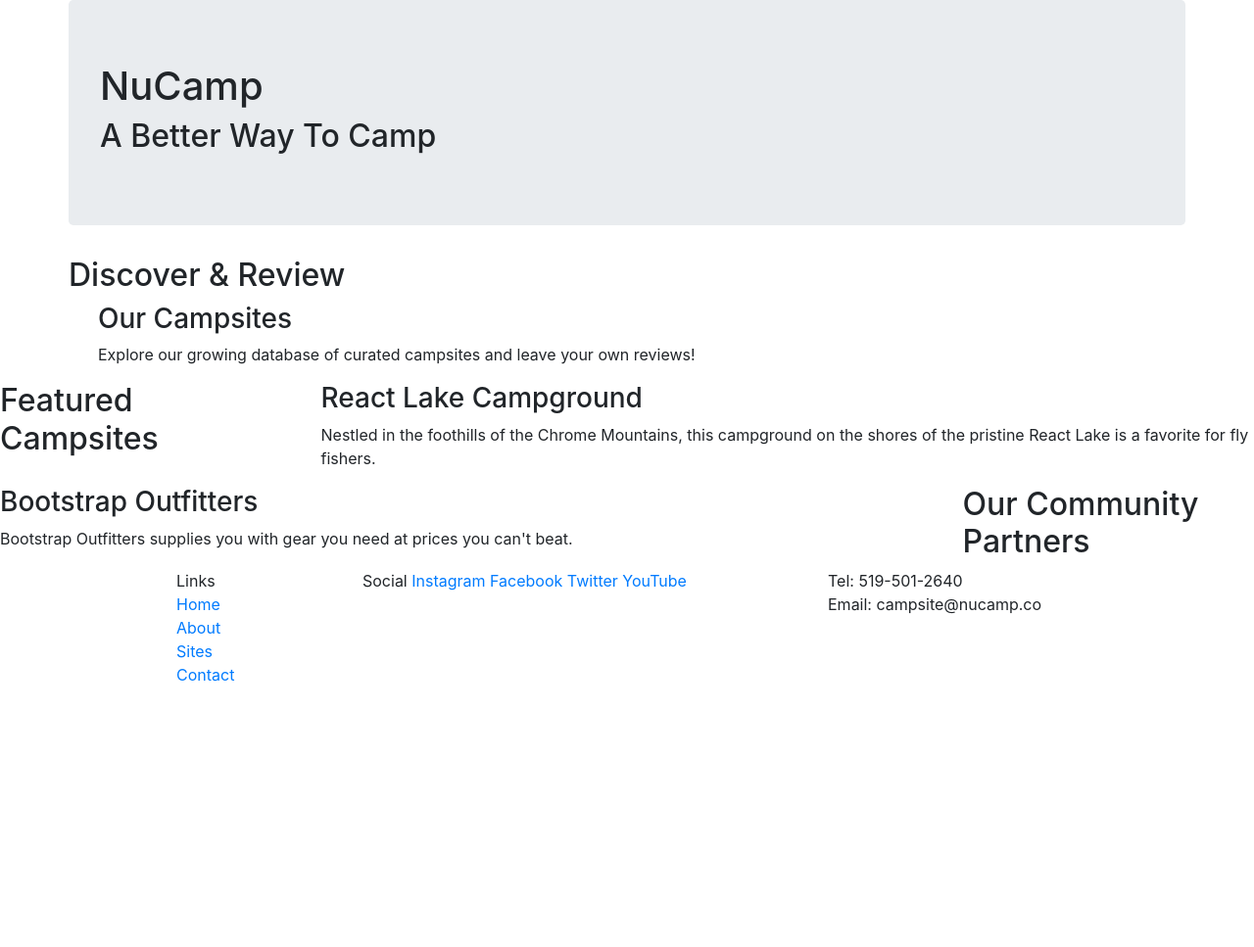
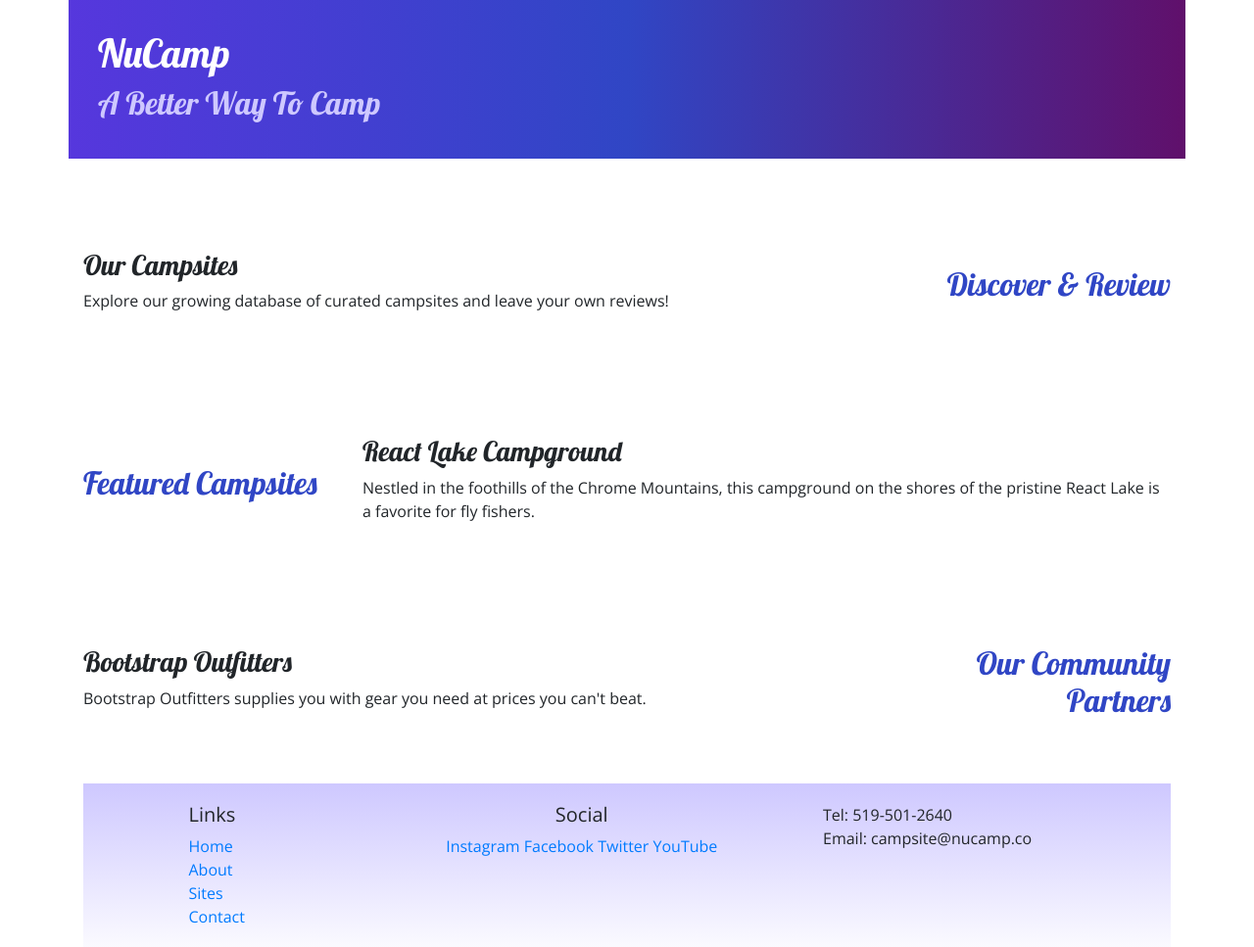
Before and after one commit to vibehands108/git-test, a website: page index.html in a window 1280 px wide. Shown: the whole page at 98% size. Before the commit the page ends 800 px from the top, so only its background shows below. Drawn offline with nearby package versions, Linux system fonts and the light colour scheme.

Commit message:
Adding Custom Styles

```diff
--- /dev/null
+++ b/css/styles.css
@@ -0,0 +1,32 @@
+body{
+    font-family: "Open Sans", sans-serif;
+}
+
+h1,h2,h3 {
+    font-family: "Lobster", cursive;
+}
+
+h2{
+    color: #3046C5;
+}
+
+header h2 {
+    color: #CEC8FF;
+}
+
+footer {
+    background-image: linear-gradient(#CEC8FF, white);
+    padding: 20px 0;
+}
+
+.jumbotron {
+    padding: 30px;
+    background-image: linear-gradient(to right, #5637DD, #3046C5, #60106B);
+    color: white;
+}
+
+.row-content {
+    padding: 50px 0;
+    border-bottom: 1pm ridge;
+    min-height: 200px;
+}
--- a/index.html
+++ b/index.html
@@ -8,12 +8,16 @@
     <!--Bootstrap CSS-->
     <link rel="stylesheet" href="node_modules/bootstrap/dist/css/bootstrap.min.css"/>
 
+      <!-- Additional CSS must be placed after Bootstrap CSS -->
+      <link rel="stylesheet" href="https://fonts.googleapis.com/css?family=Lobster|Open+Sans" />
+      <link rel="stylesheet" href="css/styles.css" />
+
     <title>NuCamp: A Better Way To Camp</title>
 </head>
 
 <body>
     <header>
-        <div class = "container jumbotron">
+        <div class = "container jumbotron jumbotron-fluid">
             <div class="row">
                 <div class="col">
                     <h1>NuCamp</h1>
@@ -24,9 +28,9 @@
     </header>
 
     <div class = "container">
-        <div class = "row">
-            <div class = "col-sm-4 order-sm-last col-md-3"></div>
-                <h2>Discover & Review </h2>
+        <div class = "row row-content align-items-center">
+            <div class = "col-sm-4 order-sm-last col-md-3">
+                <h2 class="text-sm-right">Discover & Review </h2>
             </div>
             <div class = "col">
                 <h3>Our Campsites</h3>
@@ -34,7 +38,7 @@
             </div>
         </div>
 
-        <div class = "row">
+        <div class = "row row-content align-items-center">
             <div class = "col-sm-4 col-md-3">
                 <h2>Featured Campsites</h2>
             </div>
@@ -44,9 +48,9 @@
             </div>
         </div>
 
-        <div class = "row">
+        <div class = "row row-content align-items-center">
             <div class = "col-sm-4 order-sm-last col-md-3">
-                <h2>Our Community Partners</h2>
+                <h2 class="text-sm-right">Our Community Partners</h2>
             </div>
             <div class = "col">
                 <h3>Bootstrap Outfitters</h3>
@@ -57,7 +61,7 @@
     <footer>
         <div class = "container">
             <div class = "row">
-                <div class= "col-4 col-sm-2 offset-1"
+                <div class= "col-4 col-sm-2 offset-1">
                     <h5>Links</h5>
                     <ul class = "list-unstyled">
                         <li><a href="#">Home</a></li>
@@ -67,7 +71,7 @@
                     </ul>
                 </div>
 
-                <div class= "col-6 col-sm-5"
+                <div class= "col-6 col-sm-5 text-center">
                     <h5>Social</h5>
                         <a href="http://instagram.com/">Instagram</a>
                         <a href="http://facebook.com/">Facebook</a>
```
